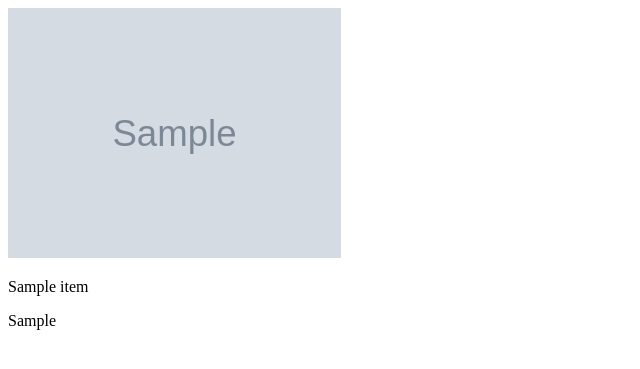
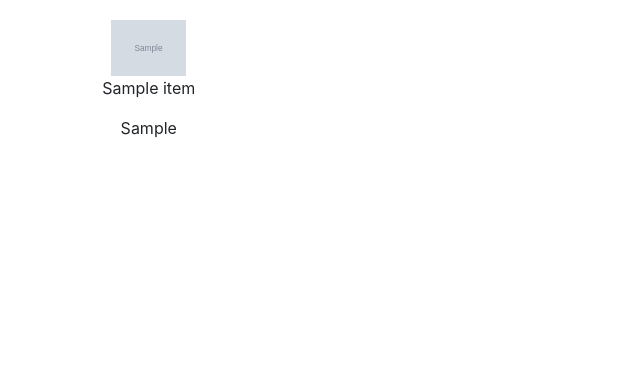
Before and after one commit to shahnamana/Vision-Shopping-Model, a Flask app: template templates/display.html in a window 1280 px wide. Shown: the top 369 px of the page, without its empty margins (0-640 px from the left). Run offline with Flask 2, Linux system fonts and the light colour scheme; the template is opened without the code that fills it: most values are stand-ins (such as "Sample title", 1, 10 or a date in 2020); grey boxes marked "Sample" are stand-in pictures; some libraries are stand-ins or nearby versions.

Commit message:
Changes in design

```diff
--- a/templates/display.html
+++ b/templates/display.html
@@ -3,25 +3,31 @@
 <head>
     <meta charset="UTF-8">
     <meta name="viewport" content="width=device-width, initial-scale=1.0">
+    <link rel="stylesheet" href="https://stackpath.bootstrapcdn.com/bootstrap/4.5.0/css/bootstrap.min.css">
     <title>Similar items</title>
 </head>
 <body>
-  {% block main %}
-    <div>
+
+  <div class="row text-center" style="display:flex; flex-wrap:wrap; padding-top: 20px;">
+    {% block main %}
       {% for item in main_list_all_items %}
-     <img src="{{ item.img_url }}" height="250px" width="auto"></img>
-     <p>
-       <p>
-         {{ item.name_prod }}
-         <p>
-           <p>
-             {{ item.avail_retail }}
+        <div class="col-md-3 col-sm-6">
+          <div class="thumbnail">
+            <img src="{{ item.img_url }}" style="width: 75px; height:auto">
+            <div class="caption">
+              <p>
+                {{ item.name_prod }}
+              </p>
+              <p>
+                {{ item.avail_retail }}
+              </p>
+            </div>
 
-             <p>
-               <p>
+          </div>
+              </div>
+        {% endfor %}
+    {% endblock %}
+  </div>
 
-        {% endfor %}
-    </div>
-    {% endblock %}
 </body>
 </html>
--- a/views.py
+++ b/views.py
@@ -1,3 +1,6 @@
+from urllib.request import Request
+from urllib.request import urlopen as uReq
+from bs4 import BeautifulSoup as soup
 import os
 from flask import Flask, flash, request, redirect, url_for
 from flask import render_template
@@ -11,10 +14,6 @@ app = Flask(__name__)
 app.config['UPLOAD_FOLDER'] = UPLOAD_FOLDER
 
 
-from bs4 import BeautifulSoup as soup
-from urllib.request import urlopen as uReq
-from urllib.request import Request
-
 def webscrapfn(query_add):
     my_url = 'https://www.google.com/search?tbm=shop&q='+query_add
     print(my_url)
@@ -24,13 +23,13 @@ def webscrapfn(query_add):
     page_html = uClient.read()
     uClient.close()
     print(my_url.lower())
-    page_soup = soup(page_html,'html.parser')
+    page_soup = soup(page_html, 'html.parser')
 
     '''
     the following line provides proper output for img, pricelist, name_prod
 
     '''
-    containers = page_soup.findAll('div' , {'class' :'u30d4'})
+    containers = page_soup.findAll('div', {'class': 'u30d4'})
 
     price_lst = []
 
@@ -41,7 +40,7 @@ def webscrapfn(query_add):
     avail_retail = []
 
     for container in containers[:10]:
-        for j in container.findAll('span', {'class':"HRLxBb"}):
+        for j in container.findAll('span', {'class': "HRLxBb"}):
             price_lst.append(j.text)
         for a in container.find_all('a'):
             name_prod.append(a.text)
@@ -55,7 +54,7 @@ def webscrapfn(query_add):
     '''
     # if my_url.lower().find('shoe') or my_url.lower().find('footwear') or my_url.lower().find('shoes'):
     if 'shoe' in aaa or 'footwear' in aaa or 'shoes' in aaa:
-        name_prod = name_prod[0::2]
+        name_prod = name_prod[1::2]
     else:
         name_prod = name_prod[1::2]
     prodlist = dict()
@@ -70,7 +69,6 @@ def webscrapfn(query_add):
         main_list_all_items.append(prodlist)
 
     return main_list_all_items
-
 
 
 def google_vision_api(img_path):
@@ -101,15 +99,14 @@ def google_vision_api(img_path):
 
     print('Labels:')
 
-
     l = []
 
     for label in labels:
         print(label.description)
         l.append(label.description)
     temp_lab = l
-    l = ['t+shirt' if x=='Tshirt' else x for x in l]
-    l = [l[i].replace(' ' ,'+') for i in range(len(l))]
+    l = ['t+shirt' if x == 'Tshirt' else x for x in l]
+    l = [l[i].replace(' ', '+') for i in range(len(l))]
 
     query = "+".join(l[:6])
 
@@ -139,10 +136,8 @@ def upload_file():
             file.save(os.path.join(app.config['UPLOAD_FOLDER'], filename))
             q = google_vision_api(img_path)
             list1 = webscrapfn(q)
-            return render_template('display.html', main_list_all_items = list1)
+            return render_template('display.html', main_list_all_items=list1)
     return render_template("index.html")
-
-
 
 
 if __name__ == '__main__':
```
